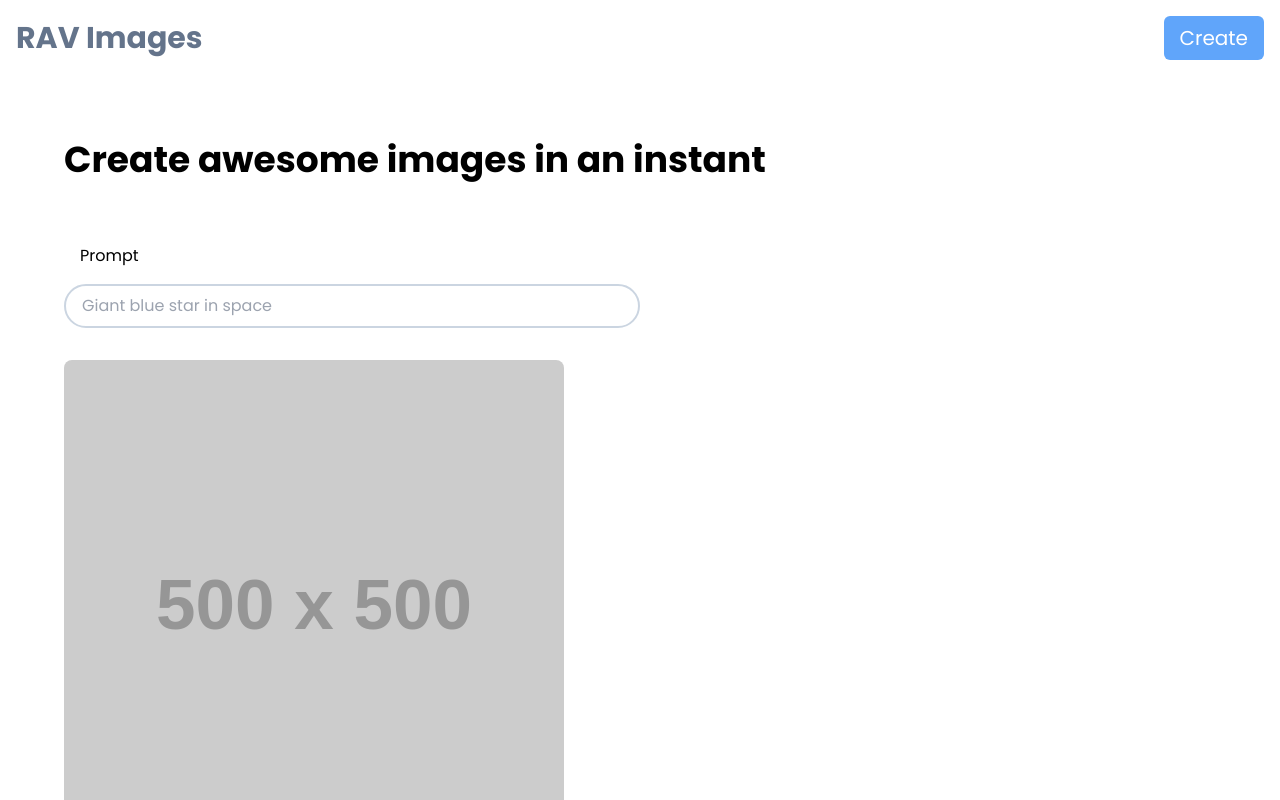
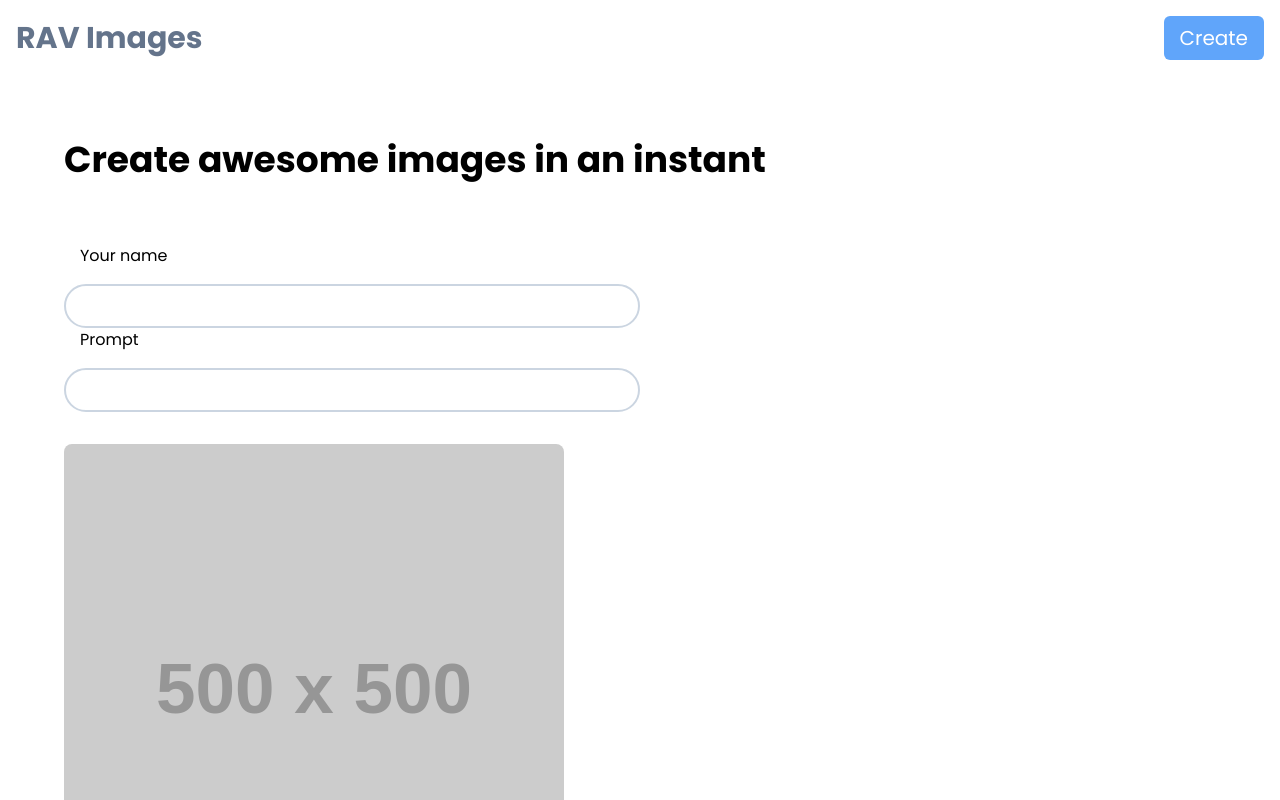
Before and after one commit to Rvaranda/rav-images, a React (Vite) app in the folder client/: page /create in a window 1280 px wide. Shown: the top 800 px of the page. Built offline with nearby package versions, Linux system fonts and the light colour scheme.

Commit message:
Created FormInput component

```diff
--- /dev/null
+++ b/client/src/components/FormInput.jsx
@@ -0,0 +1,19 @@
+function FormInput({ id, title, type, value, setValue }) {
+  return (
+    <>
+      <label className="mb-4 ml-4 block" htmlFor={id}>
+        {title}
+      </label>
+      <input
+        type={type}
+        id={id}
+        value={value}
+        onChange={(e) => setValue(e.target.value)}
+        className="block w-1/2 rounded-full border-2 border-slate-300 px-4 py-2 outline-none focus:border-slate-500"
+        required
+      />
+    </>
+  );
+}
+
+export default FormInput;
--- a/client/src/pages/Create.jsx
+++ b/client/src/pages/Create.jsx
@@ -1,9 +1,11 @@
 import { useState } from "react";
 
 import Loading from "../components/Loading";
+import FormInput from "../components/FormInput";
 
 function Create() {
   const [prompt, setPrompt] = useState("");
+  const [name, setName] = useState("");
   const [previewImg, setPreviewImg] = useState(null);
   const [loading, setLoading] = useState(false);
 
@@ -40,17 +42,19 @@ function Create() {
         Create awesome images in an instant
       </h1>
       <form>
-        <label className="mb-4 ml-4 block" htmlFor="prompt">
-          Prompt
-        </label>
-        <input
-          className="block w-1/2 rounded-full border-2 border-slate-300 px-4 py-2 outline-none focus:border-slate-500"
+        <FormInput
+          id="name"
+          title="Your name"
+          type="text"
+          value={name}
+          setValue={setName}
+        />
+        <FormInput
           id="prompt"
+          title="Prompt"
           type="text"
-          placeholder="Giant blue star in space"
           value={prompt}
-          onChange={(e) => setPrompt(e.target.value)}
-          required
+          setValue={setPrompt}
         />
       </form>
       <div className="relative mt-8">
```
